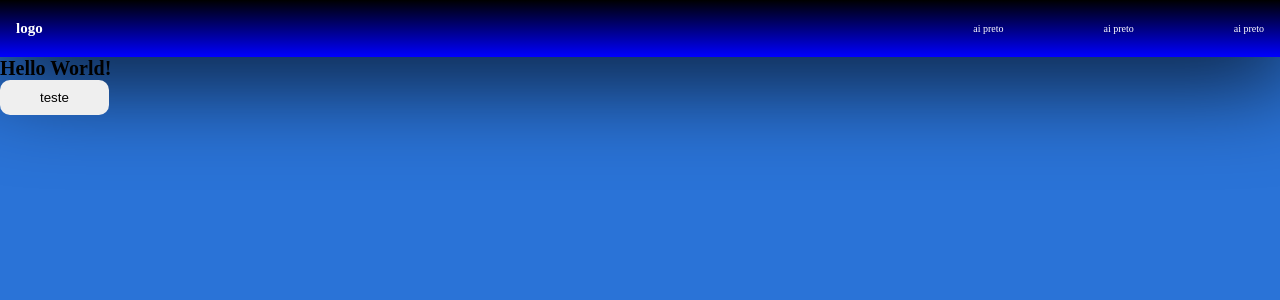
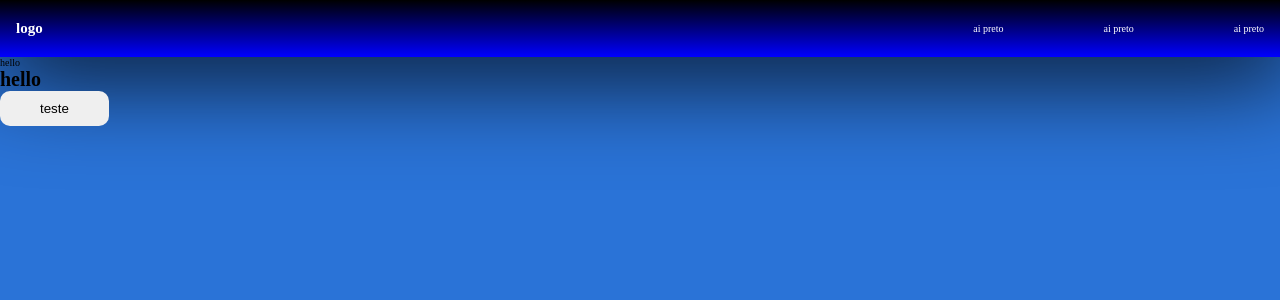
Before and after one commit to henrique1232H/bomdia, a React (Create React App) app: page / in a window 1280 px wide. Shown: the top 300 px of the page. Built offline with nearby package versions, Linux system fonts and the light colour scheme.

Commit message:
modified:   public/index.html 	modified:   src/App.js

```diff
--- a/public/index.html
+++ b/public/index.html
@@ -21,6 +21,8 @@
     </nav>
     </aside>
 
+    <p></p>
+
     <div id="root"></div>
 
     <button>teste</button>
--- a/src/App.js
+++ b/src/App.js
@@ -40,11 +40,17 @@ iSee();
 
   aAlert();
 
+  const showP = () => {
+    const inputP = document.querySelector("p");
+
+    inputP.innerHTML = "hello"
+  }
+
+  showP()
+
   return (
-      <div>
-
-        <h1>Hello World!</h1>
-
-      </div>
+     <div>
+        <h1>hello</h1>
+     </div>
   )
 }
```
